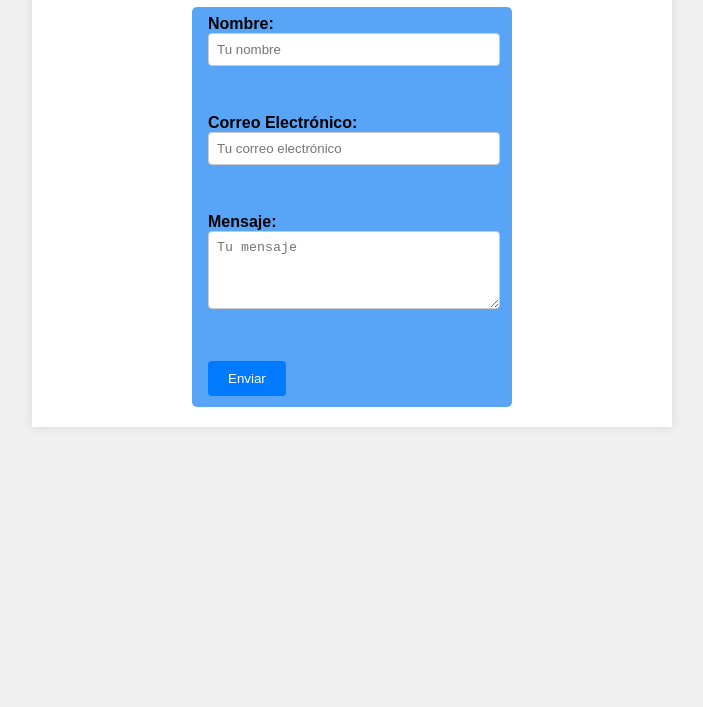
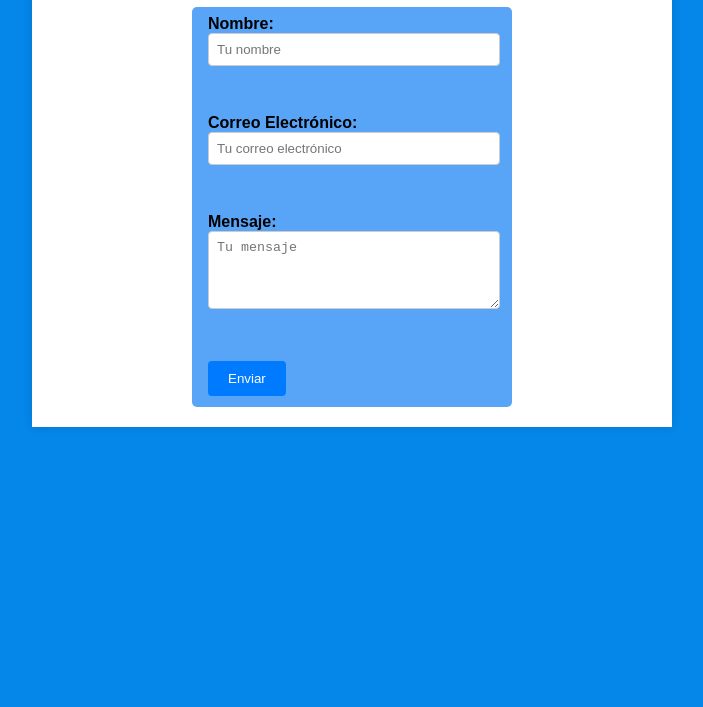
Before and after one commit to erozog125/cohorteVII-deploy, a plain HTML site: page index.html in a window 1280 px wide. Shown: the part 93-800 px from the top of the page, without its empty margins (288-991 px from the left). Drawn offline with nearby package versions, Linux system fonts and the light colour scheme; some packages are replaced by stand-ins of ours; a script that the page names is missing.

Commit message:
Cambié color en el body

```diff
--- a/style.css
+++ b/style.css
@@ -1,6 +1,6 @@
 body {
   font-family: Arial, sans-serif;
-  background-color: #f0f0f0; /* Fondo gris claro */
+  background-color: #0586e9; /* Fondo gris claro */
   margin: 0;
   padding: 0;
 }
```
